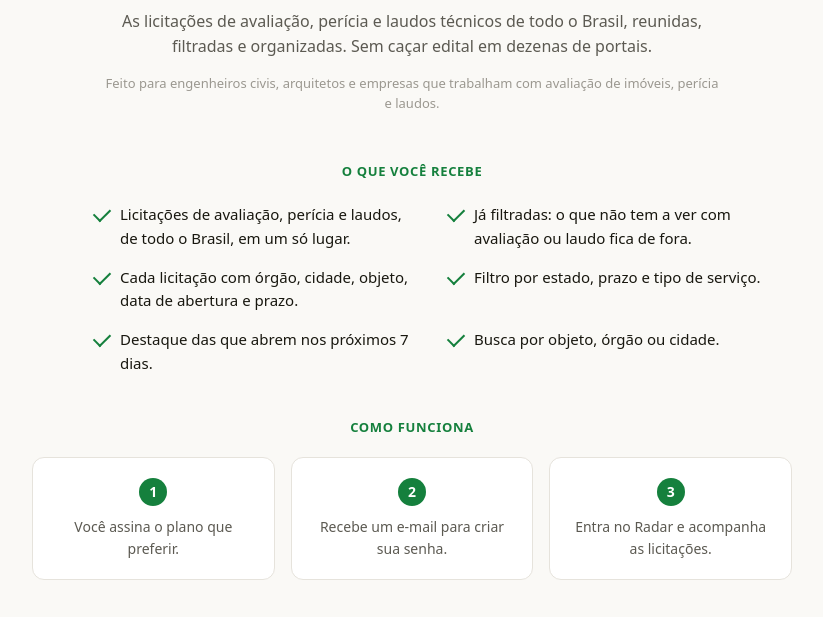
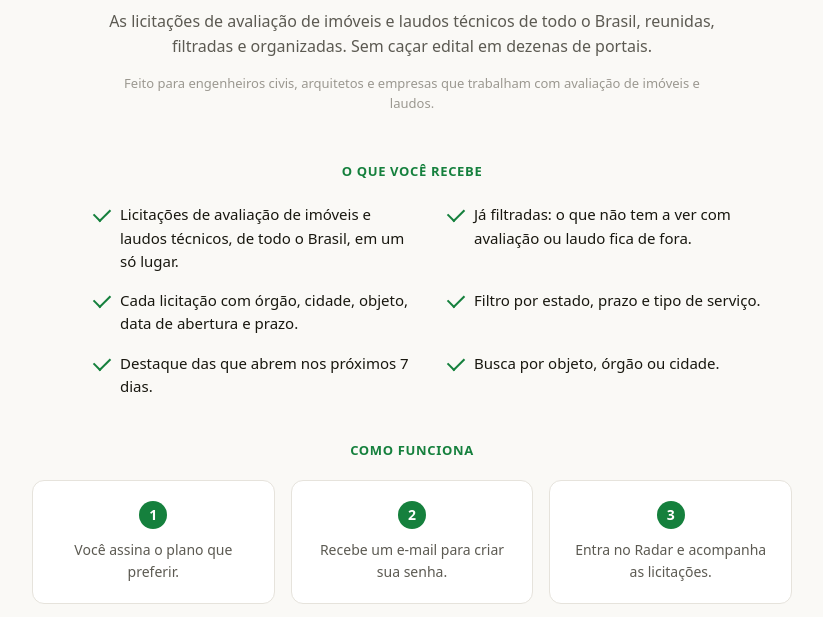
Before and after one commit to marianafcherpinski-sys/radar-licitacoes, a plain HTML site: page planos.html in a window 1280 px wide. Shown: the part 110-727 px from the top of the page, without its empty margins (228-1051 px from the left). Drawn offline with Linux system fonts and the light colour scheme.

Commit message:
copy: Radar cobre avaliacao e laudos (pericia vem de outro lugar) - remove pericia
Co-Authored-By: Claude Opus 4.8 <noreply@anthropic.com>

```diff
--- a/planos.html
+++ b/planos.html
@@ -65,14 +65,14 @@
 
   <div class="hero">
     <h1>Radar de Licitações</h1>
-    <p>As licitações de avaliação, perícia e laudos técnicos de todo o Brasil, reunidas, filtradas e organizadas. Sem caçar edital em dezenas de portais.</p>
-    <p class="para-quem">Feito para engenheiros civis, arquitetos e empresas que trabalham com avaliação de imóveis, perícia e laudos.</p>
+    <p>As licitações de avaliação de imóveis e laudos técnicos de todo o Brasil, reunidas, filtradas e organizadas. Sem caçar edital em dezenas de portais.</p>
+    <p class="para-quem">Feito para engenheiros civis, arquitetos e empresas que trabalham com avaliação de imóveis e laudos.</p>
   </div>
 
   <section>
     <h2 class="titulo">O que você recebe</h2>
     <ul class="recebe">
-      <li>Licitações de avaliação, perícia e laudos, de todo o Brasil, em um só lugar.</li>
+      <li>Licitações de avaliação de imóveis e laudos técnicos, de todo o Brasil, em um só lugar.</li>
       <li>Já filtradas: o que não tem a ver com avaliação ou laudo fica de fora.</li>
       <li>Cada licitação com órgão, cidade, objeto, data de abertura e prazo.</li>
       <li>Filtro por estado, prazo e tipo de serviço.</li>
```
Also changed, not shown: index.html (+1 -1 lines).
